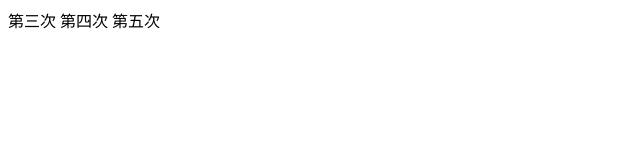
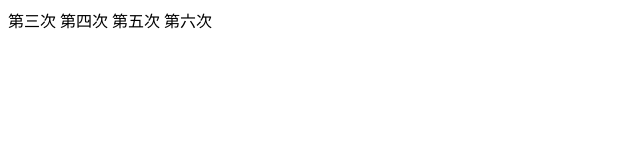
Before and after one commit to xixi19/xixi, a plain HTML site: page index.html in a window 1280 px wide. Shown: the full height of the page, 0-640 px from the left. Drawn offline with Linux system fonts and the light colour scheme.

Commit message:
Update index.html

```diff
--- a/index.html
+++ b/index.html
@@ -8,5 +8,6 @@
 	第三次
 	第四次
 	第五次
+        第六次
 </body>
 </html>
```
